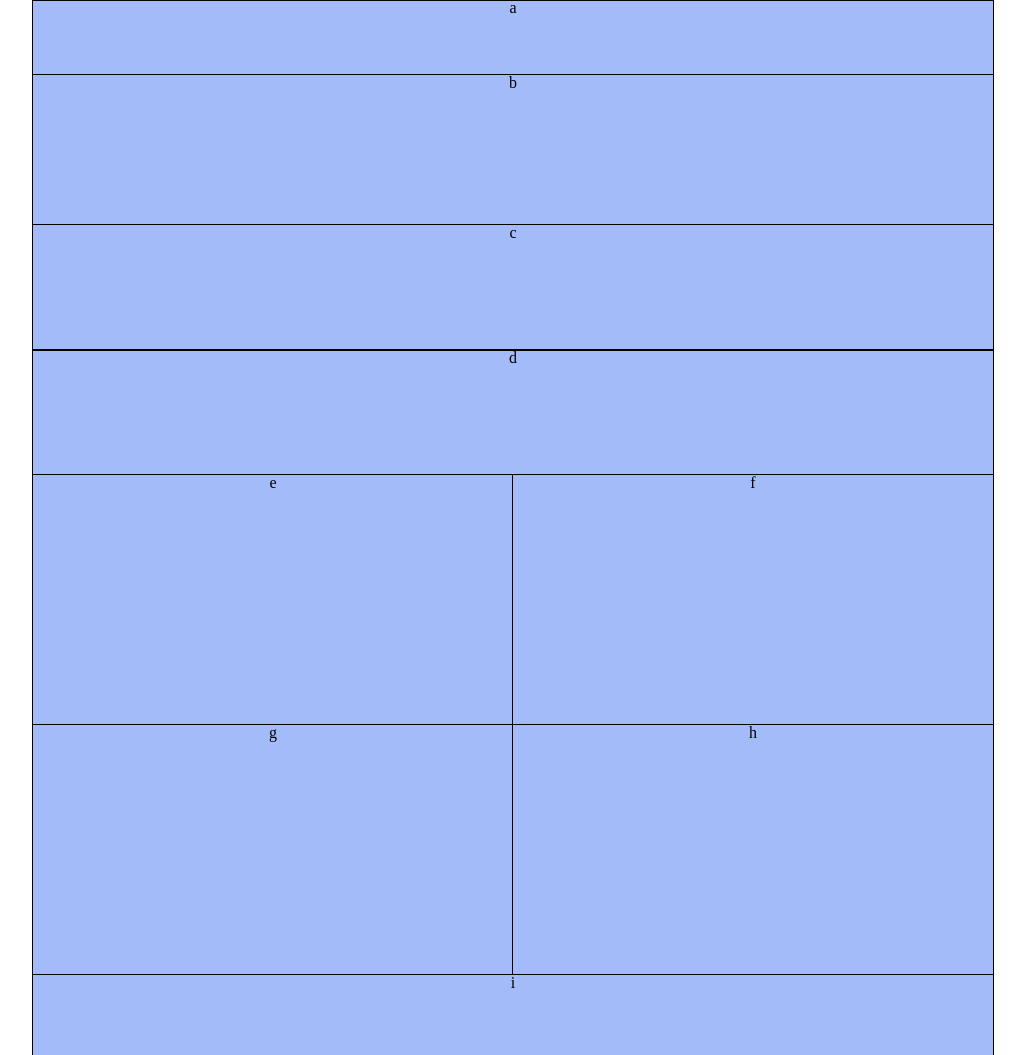
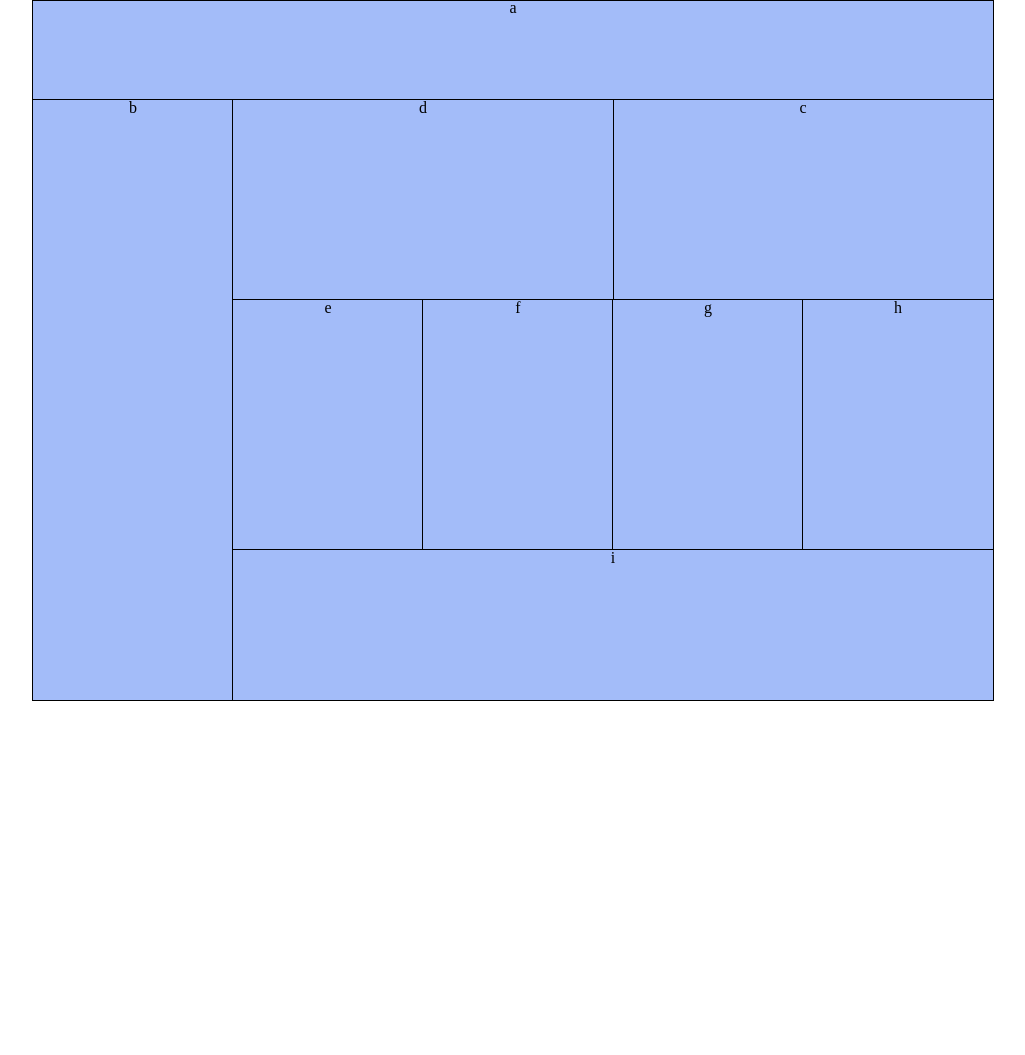
Before and after one commit to madisonstehle/lab-01, a plain HTML site: page index.html in a window 1280 px wide. Shown: the whole page, without its empty margins (127-1152 px from the left). After the commit the page ends 800 px from the top, so only its background shows below. Drawn offline with Linux system fonts and the light colour scheme.

Commit message:
added basic formatting for desktop version, still needs more general responsiveness

```diff
--- a/css/base.css
+++ b/css/base.css
@@ -6,6 +6,7 @@
 
 body, html {
     width: 100%;
+    min-width: 480px;
 }
 
 header, main, footer {
@@ -19,6 +20,7 @@ header, div, footer {
 }
 
 @media(min-width: 768px){
+
     body {
         max-width: 960px;
         margin: auto;
--- a/css/layout.css
+++ b/css/layout.css
@@ -1,7 +1,3 @@
-body {
-    min-width: 480px;
-}
-
 header {
     height: 75px;
     float: left;
@@ -40,15 +36,49 @@ footer {
 }
 
 @media (min-width: 768px) {
+    header {
+        width: 100%;
+        max-width: 960px;
+        min-width: 0px;
+        height: 100px;
+    }
+
     #b {
         background-color: #A3BCF9;
+        float: left;
+        width: 21%;
+        max-width: 200px;
+        height: 600px;
+    }
+
+    #boxCD {
+        width: 80%;
+        max-width: 760px;
+        min-width: 0px;
     }
 
     #boxCD div {
         background-color: #A3BCF9;
+        float: right;
+        width: 50%;
+        height: 200px;
     }
 
     #boxEFGH div {
         background-color: #A3BCF9;
+        float: left;
+        width: 25%;
+        max-width: 190px;
+        min-width: 0px;
+        height: 250px;
+    }
+
+    footer {
+        float: right;
+        clear: right;
+        width: 80%;
+        max-width: 760px;
+        min-width: 0px;
+        height: 150px;
     }
 }
```
